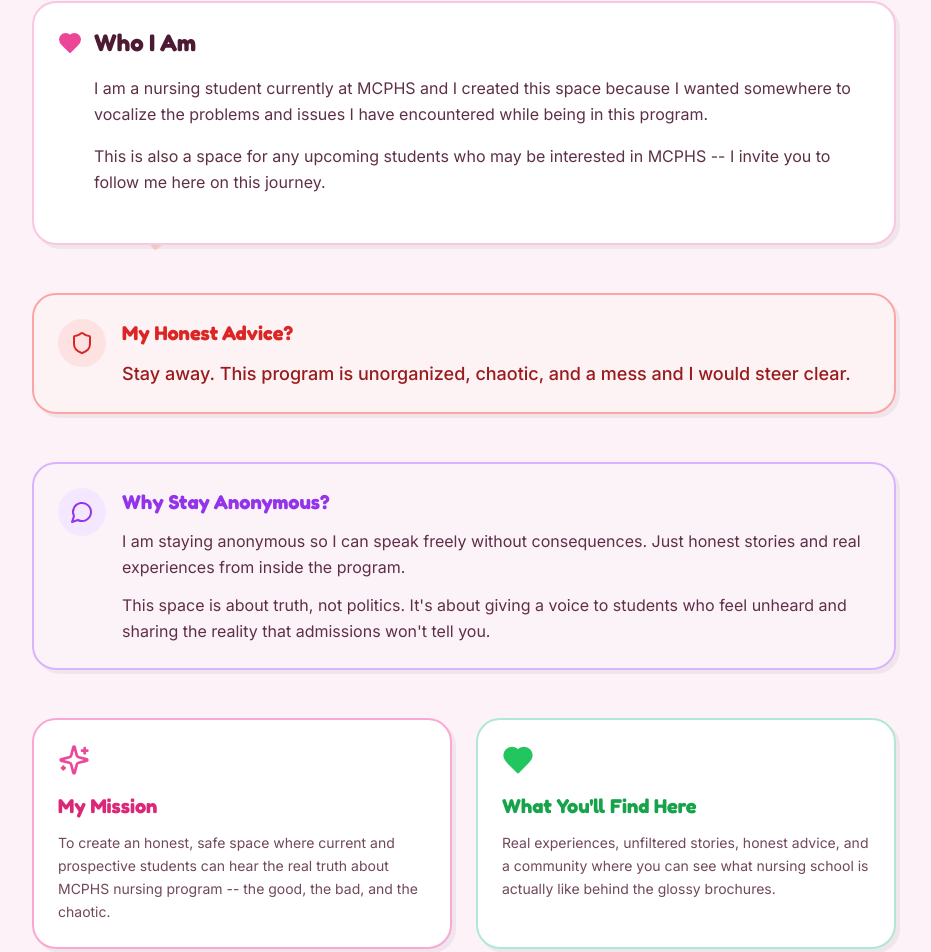
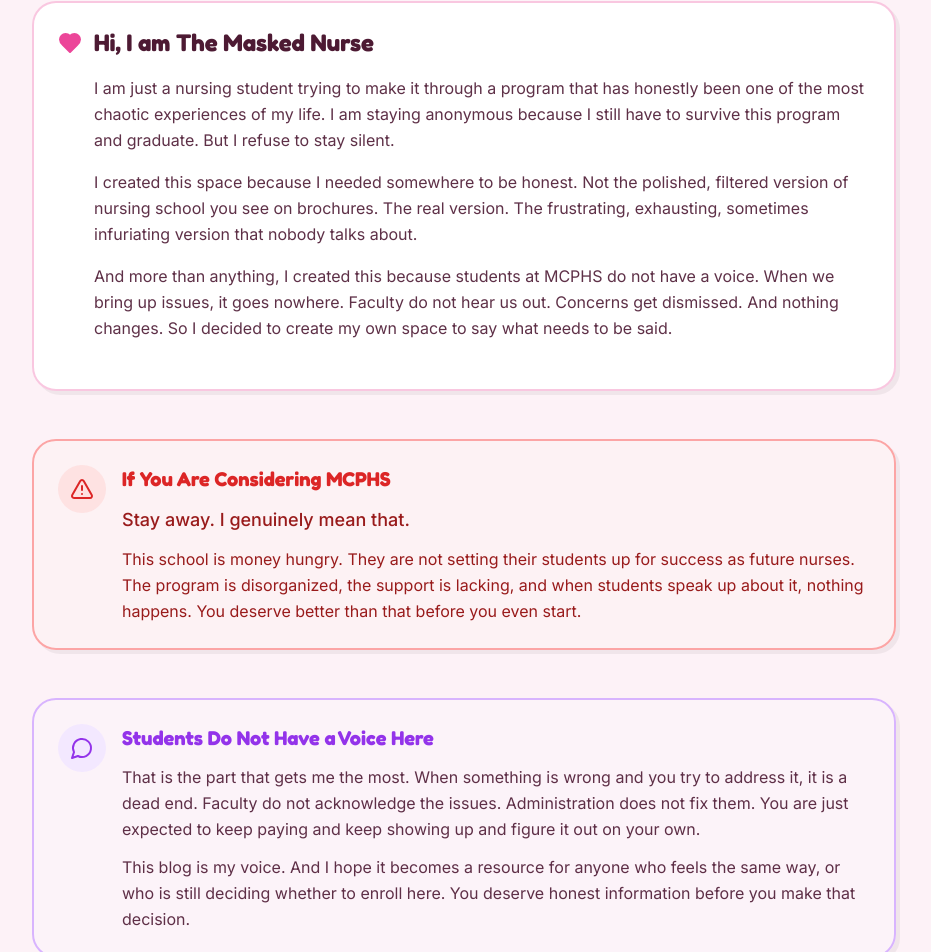
Before and after one commit to dreamuseranon/nursing-journey, a React (Vite) app in the folder Mask Nurse MCPHS Truth Diary/: page /about in a window 1280 px wide. Shown: the part 451-1403 px from the top of the page, without its empty margins (176-1107 px from the left). Built offline with nearby package versions, Linux system fonts and the light colour scheme.

Commit message:
Update AboutPage.tsx

```diff
--- a/Mask Nurse MCPHS Truth Diary/src/pages/AboutPage.tsx
+++ b/Mask Nurse MCPHS Truth Diary/src/pages/AboutPage.tsx
@@ -1,4 +1,4 @@
-import { Heart, Sparkles, Shield, MessageCircle, Stethoscope } from 'lucide-react';
+import { Heart, Sparkles, Shield, MessageCircle, Stethoscope, AlertTriangle } from 'lucide-react';
 
 function AboutPage() {
   return (
@@ -22,20 +22,21 @@
         </p>
       </div>
 
-      {/* Main Content */}
+      {/* Who I Am */}
       <div className="cute-card border-primary/30 mb-12">
-        <div className="prose prose-lg max-w-none">
         <div className="flex items-start gap-3 mb-6">
           <Heart className="w-6 h-6 text-primary flex-shrink-0 mt-1" fill="currentColor" />
           <div>
-              <h2 className="text-2xl font-bold mb-4 mt-0">Who I Am</h2>
+            <h2 className="text-2xl font-bold mb-4 mt-0">Hi, I am The Masked Nurse</h2>
             <p className="text-foreground/90 leading-relaxed mb-4">
-                I am a nursing student currently at MCPHS and I created this space because I wanted somewhere to vocalize the problems and issues I have encountered while being in this program.
+              I am just a nursing student trying to make it through a program that has honestly been one of the most chaotic experiences of my life. I am staying anonymous because I still have to survive this program and graduate. But I refuse to stay silent.
             </p>
-              <p className="text-foreground/90 leading-relaxed mb-0">
-                This is also a space for any upcoming students who may be interested in MCPHS -- I invite you to follow me here on this journey.
+            <p className="text-foreground/90 leading-relaxed mb-4">
+              I created this space because I needed somewhere to be honest. Not the polished, filtered version of nursing school you see on brochures. The real version. The frustrating, exhausting, sometimes infuriating version that nobody talks about.
             </p>
-            </div>
+            <p className="text-foreground/90 leading-relaxed">
+              And more than anything, I created this because students at MCPHS do not have a voice. When we bring up issues, it goes nowhere. Faculty do not hear us out. Concerns get dismissed. And nothing changes. So I decided to create my own space to say what needs to be said.
+            </p>
           </div>
         </div>
       </div>
@@ -44,30 +45,33 @@
       <div className="cute-card border-red-300 bg-red-50/50 mb-12">
         <div className="flex items-start gap-4">
           <div className="w-12 h-12 rounded-full bg-red-100 flex items-center justify-center flex-shrink-0">
-            <Shield className="w-6 h-6 text-red-600" />
+            <AlertTriangle className="w-6 h-6 text-red-600" />
           </div>
           <div>
-            <h3 className="text-xl font-bold text-red-600 mb-3">My Honest Advice?</h3>
-            <p className="text-red-800 font-medium text-lg leading-relaxed">
-              Stay away. This program is unorganized, chaotic, and a mess and I would steer clear.
+            <h3 className="text-xl font-bold text-red-600 mb-3">If You Are Considering MCPHS</h3>
+            <p className="text-red-800 font-medium text-lg leading-relaxed mb-3">
+              Stay away. I genuinely mean that.
+            </p>
+            <p className="text-red-800 leading-relaxed">
+              This school is money hungry. They are not setting their students up for success as future nurses. The program is disorganized, the support is lacking, and when students speak up about it, nothing happens. You deserve better than that before you even start.
             </p>
           </div>
         </div>
       </div>
 
-      {/* Why Anonymous */}
+      {/* No Voice */}
       <div className="cute-card border-purple-300 bg-purple-50/30 mb-12">
         <div className="flex items-start gap-4">
           <div className="w-12 h-12 rounded-full bg-purple-100 flex items-center justify-center flex-shrink-0">
             <MessageCircle className="w-6 h-6 text-purple-600" />
           </div>
           <div>
-            <h3 className="text-xl font-bold text-purple-600 mb-3">Why Stay Anonymous?</h3>
+            <h3 className="text-xl font-bold text-purple-600 mb-3">Students Do Not Have a Voice Here</h3>
+            <p className="text-foreground/90 leading-relaxed mb-3">
+              That is the part that gets me the most. When something is wrong and you try to address it, it is a dead end. Faculty do not acknowledge the issues. Administration does not fix them. You are just expected to keep paying and keep showing up and figure it out on your own.
+            </p>
             <p className="text-foreground/90 leading-relaxed">
-              I am staying anonymous so I can speak freely without consequences. Just honest stories and real experiences from inside the program.
-            </p>
-            <p className="text-foreground/90 leading-relaxed mt-3">
-              This space is about truth, not politics. It's about giving a voice to students who feel unheard and sharing the reality that admissions won't tell you.
+              This blog is my voice. And I hope it becomes a resource for anyone who feels the same way, or who is still deciding whether to enroll here. You deserve honest information before you make that decision.
             </p>
           </div>
         </div>
@@ -77,27 +81,27 @@
       <div className="grid md:grid-cols-2 gap-6 mb-12">
         <div className="cute-card border-pink-300">
           <Sparkles className="w-8 h-8 text-pink-500 mb-4" />
-          <h3 className="text-xl font-bold mb-3 text-pink-600">My Mission</h3>
+          <h3 className="text-xl font-bold mb-3 text-pink-600">Why This Exists</h3>
           <p className="text-foreground/80 text-sm leading-relaxed">
-            To create an honest, safe space where current and prospective students can hear the real truth about MCPHS nursing program -- the good, the bad, and the chaotic.
+            To give students a space to be heard and to give prospective students the honest truth before they commit. No sugarcoating. No politics. Just real experiences from someone living it.
           </p>
         </div>
 
-        <div className="cute-card border-mint-300">
-          <Heart className="w-8 h-8 text-green-500 mb-4" fill="currentColor" />
-          <h3 className="text-xl font-bold mb-3 text-green-600">What You'll Find Here</h3>
+        <div className="cute-card border-green-300">
+          <Shield className="w-8 h-8 text-green-500 mb-4" />
+          <h3 className="text-xl font-bold mb-3 text-green-600">Why I Stay Anonymous</h3>
           <p className="text-foreground/80 text-sm leading-relaxed">
-            Real experiences, unfiltered stories, honest advice, and a community where you can see what nursing school is actually like behind the glossy brochures.
+            Because I still have to finish this program. Staying anonymous means I can speak freely without consequences. The truth matters more than my name.
           </p>
         </div>
       </div>
 
       {/* Closing */}
-      <div className="text-center cute-card border-primary/30 bg-gradient-to-br from-pink-50 to-lavender-50">
+      <div className="text-center cute-card border-primary/30 bg-gradient-to-br from-pink-50 to-purple-50">
         <Sparkles className="w-10 h-10 text-primary mx-auto mb-4" />
-        <h3 className="text-2xl font-bold mb-4">You're Not Alone</h3>
+        <h3 className="text-2xl font-bold mb-4">You Are Not Alone</h3>
         <p className="text-lg text-foreground/90 mb-4 max-w-2xl mx-auto">
-          If you're feeling frustrated, confused, or overwhelmed by the disorganization -- know that you're not alone. This is your space too.
+          If you are currently in this program and feeling frustrated, overlooked, or just exhausted, this space is for you too. What you are feeling is valid. And you are not the only one feeling it.
         </p>
         <div className="flex items-center justify-center gap-2 text-primary">
           <Heart className="w-5 h-5" fill="currentColor" />
```
Lines whose indentation alone changed are shown as unchanged.
